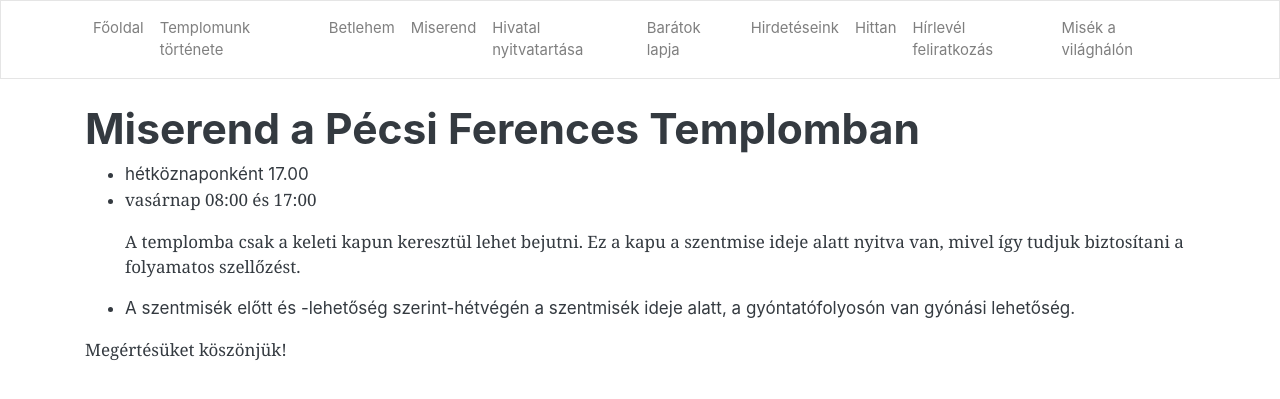
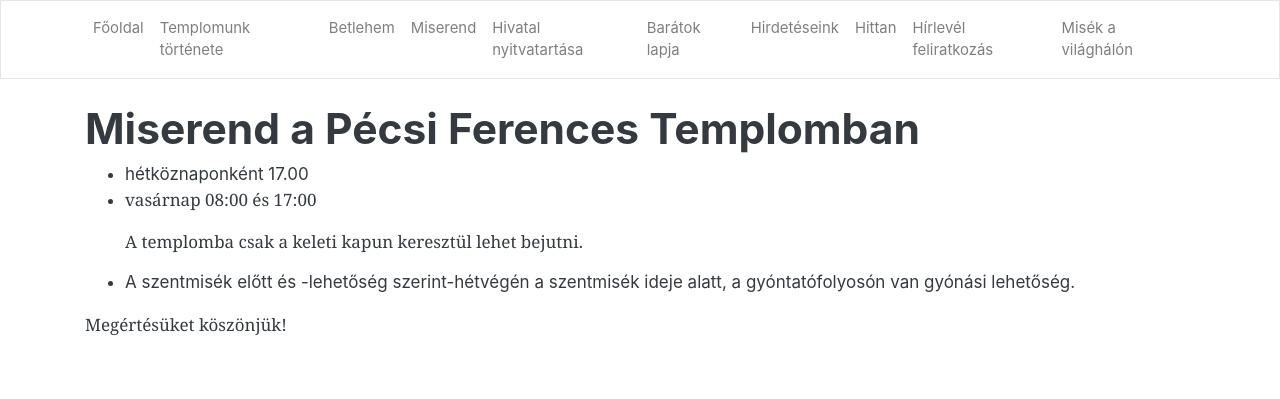
Before and after one commit to pecsi-ferences/pecsi-ferences.github.io, a Jekyll site: the page built from miserend.md, in a window 1280 px wide. Shown: the top 399 px of the page. Built offline with Jekyll 4.4.1, drawn with Linux system fonts in a browser that asks for light colours; nearby versions of some CDN libraries.

Commit message:
Update from Forestry.io Zoltán Dohány updated miserend.md

```diff
--- a/miserend.md
+++ b/miserend.md
@@ -8,7 +8,7 @@ title: Miserend a Pécsi Ferences Templomban
 * hétköznaponként 17.00
 * vasárnap 08:00 és 17:00
 
-   A templomba csak a keleti kapun keresztül lehet bejutni. Ez a kapu a szentmise ideje alatt nyitva van, mivel így tudjuk biztosítani a folyamatos szellőzést.
+  A templomba csak a keleti kapun keresztül lehet bejutni.
 * A szentmisék előtt és -lehetőség szerint-hétvégén a szentmisék ideje alatt, a gyóntatófolyosón van gyónási lehetőség.
 
 Megértésüket köszönjük!
```
